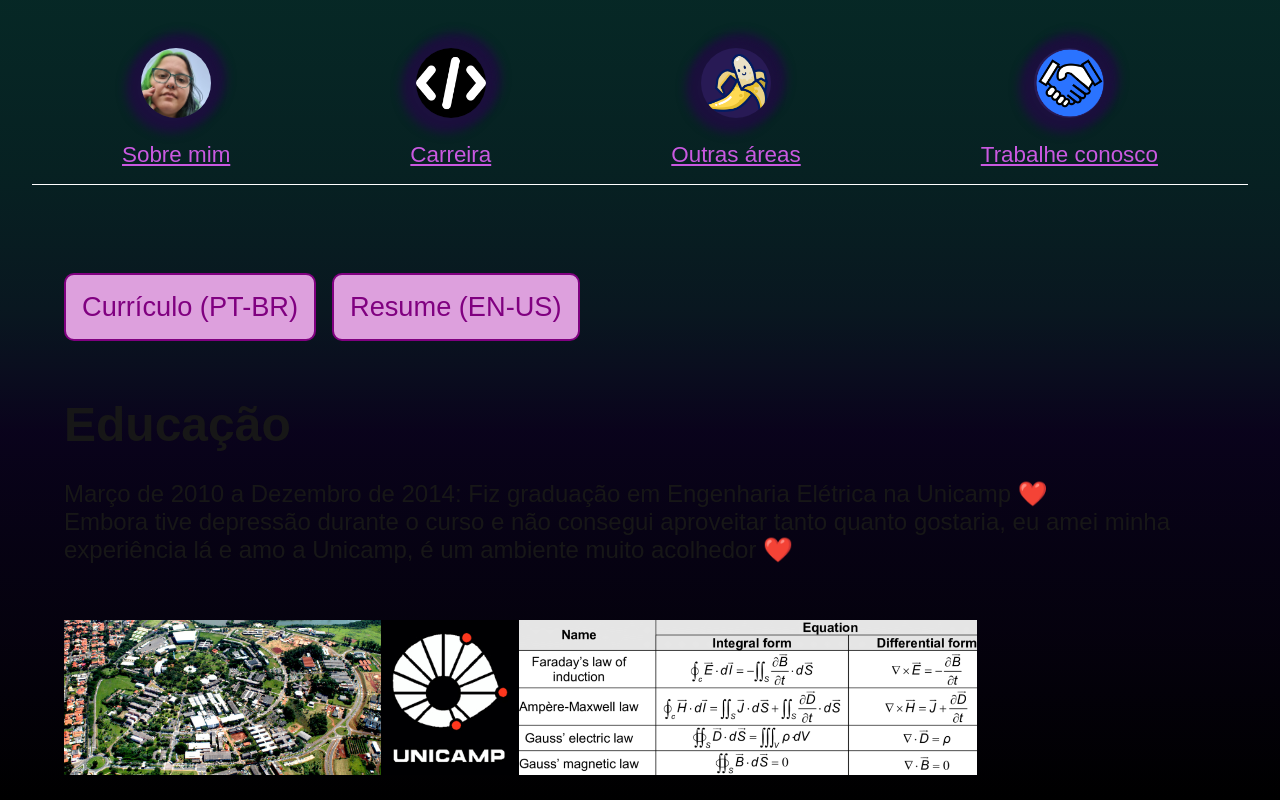
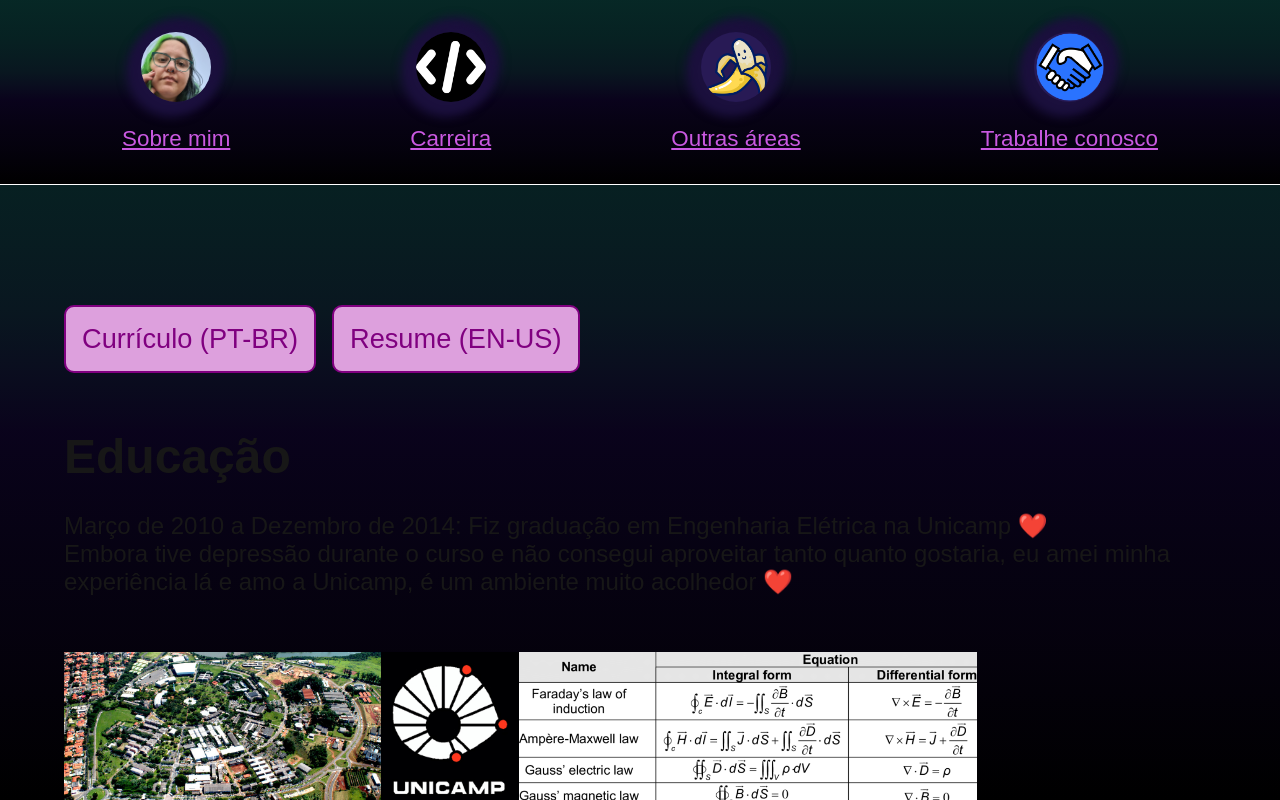
Before and after one commit to danidanimoraes/dani, a Next.js app: page /dani/career in a window 1280 px wide. Built offline with nearby package versions, Linux system fonts and the light colour scheme; a web font is replaced by a local one.

Commit message:
Make header sticky

```diff
--- a/src/components/Ppage/ppage.tsx
+++ b/src/components/Ppage/ppage.tsx
@@ -9,10 +9,12 @@ export default function Ppage({
 }>) {
   return (
     <div className={styles.container}>
-      <div className={styles.navbarContainer}>
-        <NavBar straigth={true} />
-      </div>
-      <Divider />
+      <header>
+        <div className={styles.navbarContainer}>
+          <NavBar straigth={true} />
+        </div>
+        <Divider />
+      </header>
       <div className={styles.bodyContainer}>{children}</div>
     </div>
   );
--- a/src/components/Ppage/styles.module.scss
+++ b/src/components/Ppage/styles.module.scss
@@ -2,7 +2,6 @@
   display: flex;
   flex-direction: column;
   width: 100%;
-  padding: 32px;
 
   a {
     text-decoration: underline;
@@ -30,14 +29,33 @@
   details > div {
     padding: 16px 32px;
   }
+
+  header {
+    position: sticky;
+    top: 0;
+
+    background-image: linear-gradient(
+      180deg,
+      hsl(176deg 73% 9%) 0%,
+      hsl(182deg 67% 8%) 21%,
+      hsl(191deg 62% 8%) 30%,
+      hsl(204deg 56% 8%) 39%,
+      hsl(229deg 51% 8%) 46%,
+      hsl(256deg 81% 6%) 54%,
+      hsl(256deg 81% 5%) 61%,
+      hsl(256deg 81% 4%) 69%,
+      hsl(256deg 81% 3%) 79%,
+      hsl(0deg 0% 0%) 100%
+    );
+  }
 }
 
 .navbarContainer {
-  padding: 16px 0;
+  padding: 32px;
 }
 
 .bodyContainer {
-  padding: 32px;
+  padding: 64px;
 
   p {
     max-width: 100ch;
```
